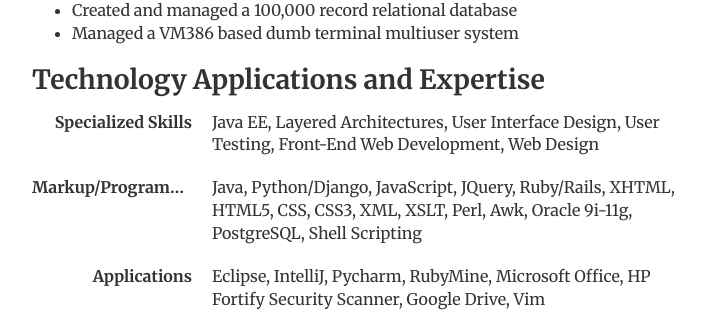
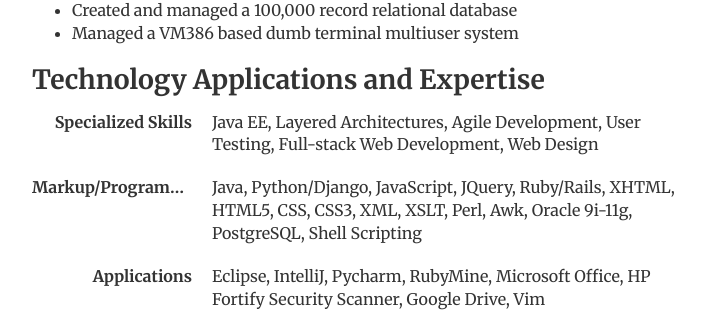
Before and after one commit to llcawthorne/llcawthorne.github.io, a Jekyll site: the page built from resume/index.html, in a window 1280 px wide and 900 px high, scrolled down 2294 px. Shown: the part 148-460 px from the top of the window, without its empty margins (284-994 px from the left). Built offline with Jekyll 4.4.1, drawn with Linux system fonts in a browser that asks for light colours.

Commit message:
Update resume

```diff
--- a/resume/index.html
+++ b/resume/index.html
@@ -153,8 +153,8 @@
     <h2>Technology Applications and Expertise</h2>
       <dl class="dl-horizontal">
         <dt>Specialized Skills</dt>
-        <dd>Java EE, Layered Architectures, User Interface Design,
-        User Testing, Front-End Web Development, Web Design</dd>
+        <dd>Java EE, Layered Architectures, Agile Development,
+        User Testing, Full-stack Web Development, Web Design</dd>
       </dl>
       <dl class="dl-horizontal">
         <dt>Markup/Programming</dt>
```
